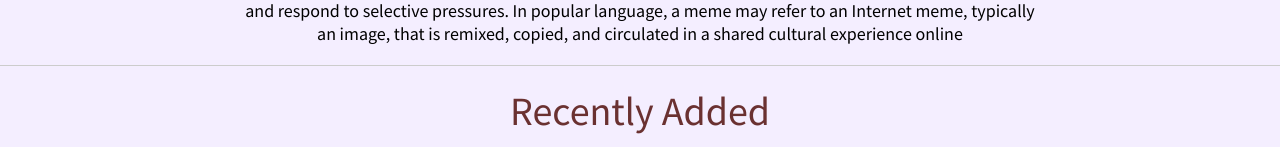
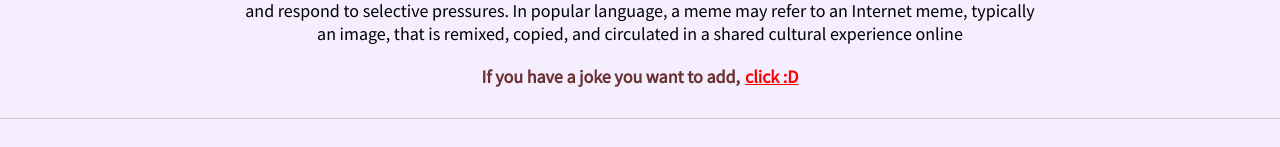
Before and after one commit to kaganBerk1/KnowYourMemeTurkish, a React (Vite) app: page / in a window 1280 px wide. Shown: the part 578-725 px from the top of the page. Built offline with nearby package versions, Linux system fonts and the light colour scheme; no server answers.

Commit message:
mail to added

```diff
--- a/src/components/Informations/Information.jsx
+++ b/src/components/Informations/Information.jsx
@@ -12,6 +12,9 @@ export default function Information(props) {
             <span className='title'>{getTranslated(props.lang,"meme_meaning")}</span>
             <div>{getTranslated(props.lang,"description_meme")}</div>
         </div>
+        <div className='mailContainer' >
+        {getTranslated(props.lang,"mail")} <a href="mailto:bununnesikomik1@gmail.com">{getTranslated(props.lang,"click_link")}</a>
+        </div>
     </div>
   )
 }
--- a/src/components/Informations/Information.scss
+++ b/src/components/Informations/Information.scss
@@ -31,6 +31,18 @@
         margin-bottom: 20px;
 
     }
+    .mailContainer{
+        display: flex;
+        color: #6A3131;
+        font-size: 18px;
+        margin-bottom: 30px;
+        font-weight: 600;
+        a{
+            color:red;
+            margin-left: 5px;
+            text-decoration: underline;
+        }
+    }
     .title{
         font-size: 40px;
         color: #6A3131;
--- a/src/utils/translation.js
+++ b/src/utils/translation.js
@@ -85,14 +85,18 @@ const translations=[
         }
     },
     {
-        "tr":"Eğer ekletmek istediğiniz bir mim varsa linke tıklayınız :D",
-        "en":"If you have a joke you want to add, click the link :D",
-        "code":"mail"
+        "code":"mail",
+        "lang":{
+            "tr":"Eğer ekletmek istediğiniz bir mim varsa ",
+            "en":"If you have a joke you want to add, ",
+        }
     },
     {
-        "tr":"linke tıklayınız :D",
-        "en":"click the link :D",
-        "code":"click_link"
+        "code":"click_link",
+        "lang":{
+            "tr":"tıklayınız :D",
+            "en":"click :D",
+        }
     },
 ]
 
```
